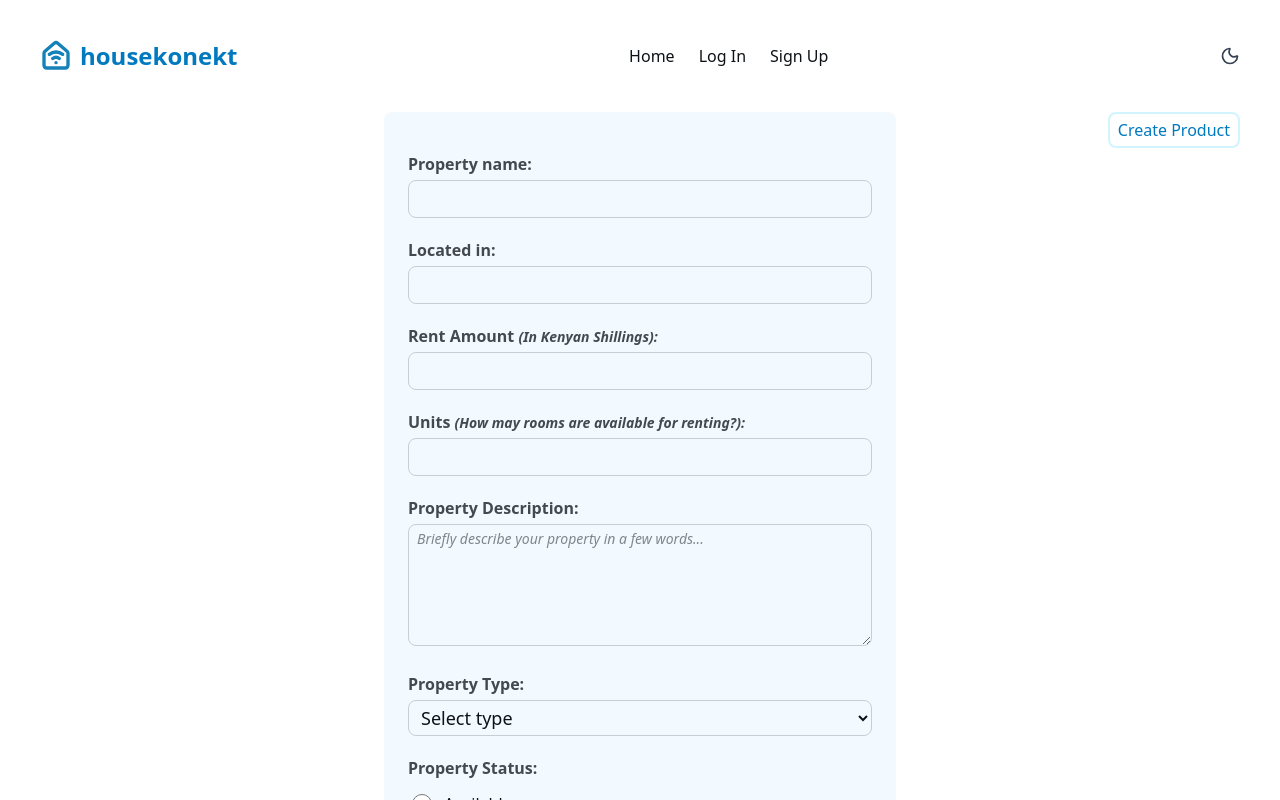
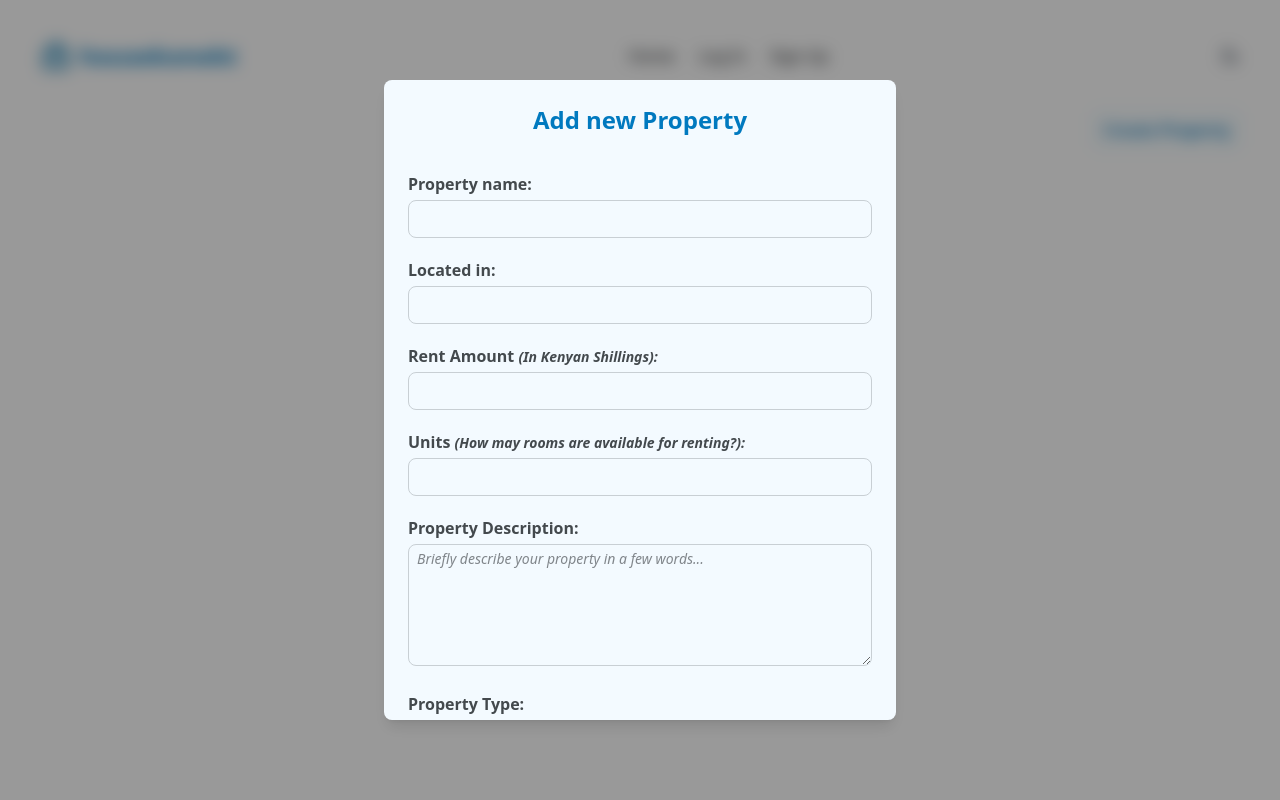
Before and after one commit to kiptalam1/housekonekt, a React (Vite) app in the folder apps/web/: page /dashboard in a window 1280 px wide. Shown: the top 800 px of the page. Built offline with nearby package versions, Linux system fonts and the light colour scheme; no server answers.

Commit message:
fix: refactored the createProperty modal to use div instead of dialog for better styling

```diff
--- a/apps/web/src/components/modals/CreatePropertyModal.tsx
+++ b/apps/web/src/components/modals/CreatePropertyModal.tsx
@@ -1,4 +1,5 @@
 import { Plus } from "lucide-react";
+import { useEffect } from "react";
 
 const CreatePropertyModal = ({
 	open,
@@ -7,16 +8,31 @@ const CreatePropertyModal = ({
 	open: boolean;
 	close: () => void;
 }) => {
+	useEffect(() => {
+		document.body.style.overflow = open ? "hidden" : "auto";
+	}, [open]);
+
+	if (!open) return null;
 	return (
-		<dialog
-			open={open}
-			className="mx-auto bg-[var(--bg-light)] text-[var(--text)] rounded-lg p-4 sm:p-6 w-full sm:max-w-md md:max-w-lg">
-			<form method="dialog" className="flex flex-col gap-5 justify-center py-4">
+		<div
+			onClick={(e) => e.target === e.currentTarget && close()}
+			className="fixed inset-0 z-50 flex items-center justify-center bg-black/40 backdrop-blur-sm p-2 sm:p-0">
+			<div className="bg-[var(--bg-light)] text-[var(--text)] rounded-lg p-4 sm:p-6 w-full max-w-lg max-h-[80vh] overflow-y-auto shadow-lg hide-scrollbar">
+				<h1 className="text-center text-xl sm:text-2xl font-bold text-[var(--primary)] mb-5">
+					Add new Property
+				</h1>
+
+				<form
+					method="dialog"
+					className="flex flex-col gap-5 justify-center py-4">
 					<div className="">
-					<label htmlFor="" className="text-[var(--text-muted)] font-semibold">
+						<label
+							htmlFor="title"
+							className="text-[var(--text-muted)] font-semibold">
 							Property name:
 						</label>
 						<input
+							id="title"
 							type="text"
 							required
 							className="px-2 py-1 rounded-lg w-full border border-[var(--border)] outline-none focus:ring ring-[var(--primary)] text-lg mt-1"
@@ -24,10 +40,13 @@ const CreatePropertyModal = ({
 					</div>
 
 					<div className="">
-					<label htmlFor="" className="text-[var(--text-muted)] font-semibold">
+						<label
+							htmlFor="location"
+							className="text-[var(--text-muted)] font-semibold">
 							Located in:
 						</label>
 						<input
+							id="location"
 							type="text"
 							required
 							className="px-2 py-1 rounded-lg w-full border border-[var(--border)] outline-none focus:ring ring-[var(--primary)] text-lg mt-1"
@@ -35,11 +54,14 @@ const CreatePropertyModal = ({
 					</div>
 
 					<div className="">
-					<label htmlFor="" className="text-[var(--text-muted)] font-semibold">
+						<label
+							htmlFor="price"
+							className="text-[var(--text-muted)] font-semibold">
 							Rent Amount{" "}
 							<span className="text-sm italic">(In Kenyan Shillings):</span>
 						</label>
 						<input
+							id="price"
 							type="number"
 							required
 							min={1}
@@ -47,13 +69,16 @@ const CreatePropertyModal = ({
 						/>
 					</div>
 					<div className="">
-					<label htmlFor="" className="text-[var(--text-muted)] font-semibold">
+						<label
+							htmlFor="units"
+							className="text-[var(--text-muted)] font-semibold">
 							Units{" "}
 							<span className="text-sm italic">
 								(How may rooms are available for renting?):
 							</span>
 						</label>
 						<input
+							id="units"
 							type="number"
 							min={1}
 							required
@@ -62,10 +87,13 @@ const CreatePropertyModal = ({
 					</div>
 
 					<div className="">
-					<label htmlFor="" className="text-[var(--text-muted)] font-semibold">
+						<label
+							htmlFor="description"
+							className="text-[var(--text-muted)] font-semibold">
 							Property Description:
 						</label>
 						<textarea
+							id="description"
 							autoCapitalize="sentences"
 							required
 							maxLength={2000}
@@ -76,10 +104,13 @@ const CreatePropertyModal = ({
 					</div>
 
 					<div className="">
-					<label htmlFor="" className="text-[var(--text-muted)] font-semibold">
+						<label
+							htmlFor="type"
+							className="text-[var(--text-muted)] font-semibold">
 							Property Type:
 						</label>
 						<select
+							id="type"
 							required
 							className="px-2 py-1 rounded-lg w-full border border-[var(--border)] outline-none focus:ring ring-[var(--primary)] text-lg mt-1 placeholder:text-sm placeholder:italic">
 							<option value={""}>Select type</option>
@@ -106,7 +137,7 @@ const CreatePropertyModal = ({
 								required
 								type="radio"
 								name="status"
-							className="accent-[var(--primary)] w-5 h-5 hover:scale-110 focus:ring-2 focus:ring-[var(--info)] cursor-pointer transition-all duration-150 rounded-full"
+								className="accent-[var(--primary)] w-5 h-5 hover:scale-110 focus:ring-1 focus:ring-[var(--info)] cursor-pointer transition-all duration-150 rounded-full"
 							/>
 							<label
 								htmlFor="status-available"
@@ -121,7 +152,7 @@ const CreatePropertyModal = ({
 								required
 								type="radio"
 								name="status"
-							className="accent-[var(--primary)] w-5 h-5 hover:scale-110 focus:ring-2 focus:ring-[var(--info)] cursor-pointer transition-all duration-150 rounded-full"
+								className="accent-[var(--primary)] w-5 h-5 hover:scale-110 focus:ring-1 focus:ring-[var(--info)] cursor-pointer transition-all duration-150 rounded-full"
 							/>
 							<label
 								htmlFor="status-full"
@@ -132,7 +163,9 @@ const CreatePropertyModal = ({
 					</div>
 
 					<div className="">
-					<label htmlFor="" className="text-[var(--text-muted)] font-semibold">
+						<label
+							htmlFor=""
+							className="text-[var(--text-muted)] font-semibold">
 							Amenities Provided:
 						</label>
 						<textarea
@@ -150,19 +183,20 @@ const CreatePropertyModal = ({
 						<button
 							type="button"
 							onClick={close}
-						className="border border-[var(--danger)] px-2 py-1 rounded-lg cursor-pointer text-[var(--danger)] font-semibold">
+							className="border border-[var(--danger)] px-2 py-1 rounded-lg cursor-pointer text-[var(--danger)] font-semibold hover:scale-95 transition-all duration-150">
 							Close
 						</button>
 
 						<button
 							type="button"
-						className="border border-[var(--info)] px-6 py-1 rounded-lg cursor-pointer text-[var(--primary)] font-semibold flex items-center gap-2 justify-center">
+							className="border border-[var(--info)] px-6 py-1 rounded-lg cursor-pointer text-[var(--primary)] font-bold flex items-center gap-2 justify-center hover:scale-105 transition-all duration-150">
 							<Plus size={20} />
 							Create
 						</button>
 					</div>
 				</form>
-		</dialog>
+			</div>
+		</div>
 	);
 };
 
--- a/apps/web/src/index.css
+++ b/apps/web/src/index.css
@@ -86,3 +86,11 @@
   --border-muted: oklch(0.2 0.01 240);
   --highlight: oklch(0.25 0.05 240);
 }
+
+.hide-scrollbar {
+  -ms-overflow-style: none;  /* IE + Edge */
+  scrollbar-width: none;     /* Firefox */
+}
+.hide-scrollbar::-webkit-scrollbar {
+  display: none;             /* Chrome, Safari */
+}
--- a/apps/web/src/pages/Dashboard.tsx
+++ b/apps/web/src/pages/Dashboard.tsx
@@ -9,8 +9,8 @@ const Dashboard = () => {
 			<button
 				type="button"
 				onClick={() => setOpen(true)}
-				className="self-end px-2 py-1 border-2 border-[var(--highlight)] rounded-lg cursor-pointer hover:shadow-[var(--highlight)] text-[var(--primary)]">
-				Create Product
+				className="self-end px-2 py-1 border-2 border-[var(--highlight)] rounded-lg cursor-pointer hover:shadow-[var(--highlight)] text-[var(--primary)] font-bold">
+				Create Property
 			</button>
 			<CreatePropertyModal open={open} close={() => setOpen(false)} />
 		</div>
```
Lines whose indentation alone changed are shown as unchanged.
